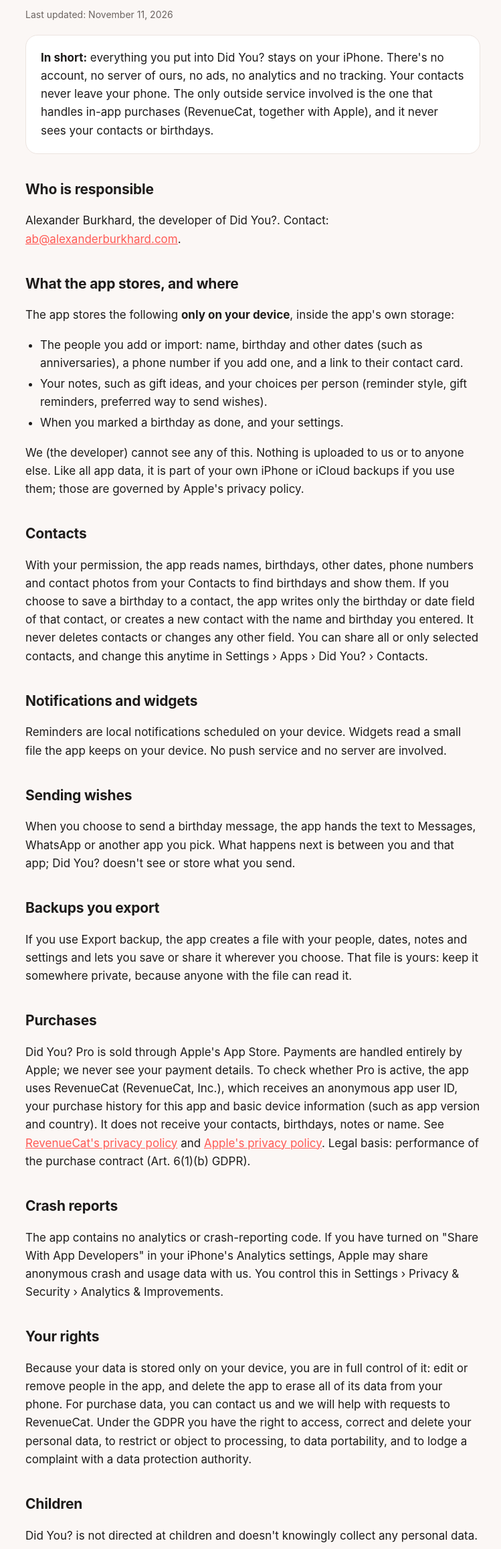
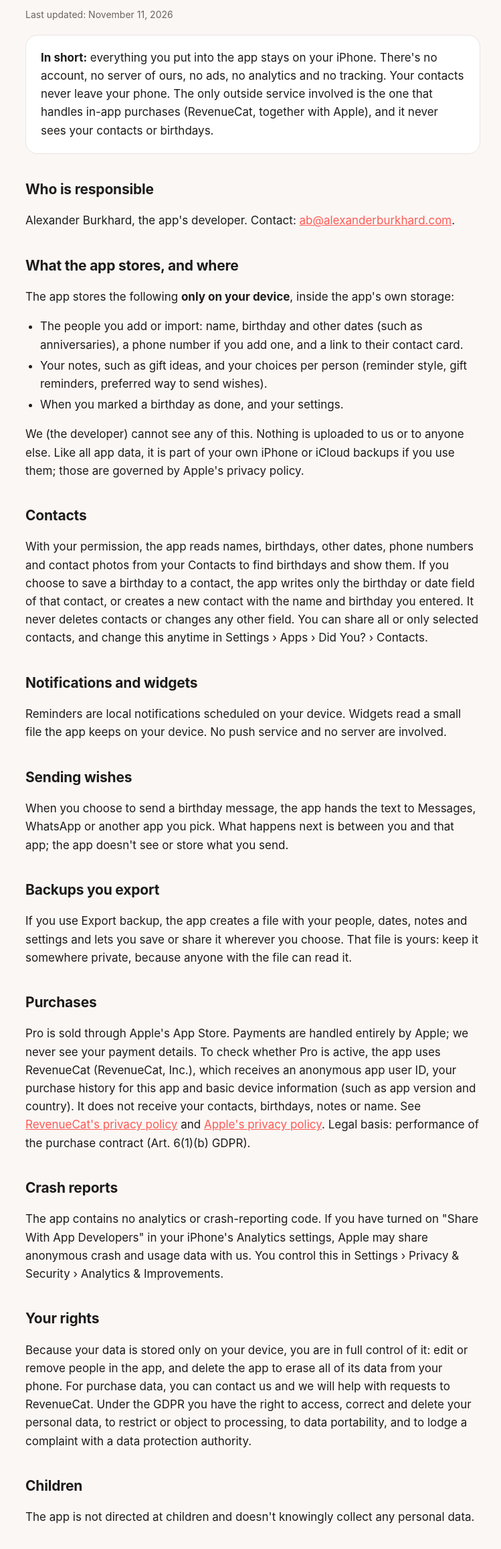
Before and after one commit to alexanderburkhard/didyou, a plain HTML site: page privacy/index.html in a window 1280 px wide. Shown: the part 172-2485 px from the top of the page at 67% size, without its empty margins (262-1011 px from the left). Drawn offline with Linux system fonts and the light colour scheme.

Commit message:
Brand never mid-sentence; favicon
Co-Authored-By: Claude Opus 5.5 <noreply@anthropic.com>

```diff
--- a/privacy/index.html
+++ b/privacy/index.html
@@ -4,7 +4,7 @@
 <meta charset="utf-8"><meta name="viewport" content="width=device-width,initial-scale=1">
 <title>Did You? – Privacy Policy</title>
 <meta name="description" content="Privacy Policy for Did You?. Your contacts never leave your phone.">
-<link rel="stylesheet" href="../style.css">
+<link rel="stylesheet" href="../style.css"><link rel="icon" href="../favicon.svg">
 </head>
 <body><main>
 <header><a href="../" class="mark" aria-hidden="true">?</a><div><a href="../" class="name">Did You?</a><div class="sub">Birthday reminders that don't give up</div></div></header>
@@ -13,11 +13,11 @@
 <p class="updated">Last updated: November 11, 2026</p>
 
 <div class="card">
-<p><strong>In short:</strong> everything you put into Did You? stays on your iPhone. There's no account, no server of ours, no ads, no analytics and no tracking. Your contacts never leave your phone. The only outside service involved is the one that handles in-app purchases (RevenueCat, together with Apple), and it never sees your contacts or birthdays.</p>
+<p><strong>In short:</strong> everything you put into the app stays on your iPhone. There's no account, no server of ours, no ads, no analytics and no tracking. Your contacts never leave your phone. The only outside service involved is the one that handles in-app purchases (RevenueCat, together with Apple), and it never sees your contacts or birthdays.</p>
 </div>
 
 <h2>Who is responsible</h2>
-<p>Alexander Burkhard, the developer of Did You?. Contact: <a href="mailto:ab@alexanderburkhard.com">ab@alexanderburkhard.com</a>.</p>
+<p>Alexander Burkhard, the app's developer. Contact: <a href="mailto:ab@alexanderburkhard.com">ab@alexanderburkhard.com</a>.</p>
 
 <h2>What the app stores, and where</h2>
 <p>The app stores the following <strong>only on your device</strong>, inside the app's own storage:</p>
@@ -35,13 +35,13 @@
 <p>Reminders are local notifications scheduled on your device. Widgets read a small file the app keeps on your device. No push service and no server are involved.</p>
 
 <h2>Sending wishes</h2>
-<p>When you choose to send a birthday message, the app hands the text to Messages, WhatsApp or another app you pick. What happens next is between you and that app; Did You? doesn't see or store what you send.</p>
+<p>When you choose to send a birthday message, the app hands the text to Messages, WhatsApp or another app you pick. What happens next is between you and that app; the app doesn't see or store what you send.</p>
 
 <h2>Backups you export</h2>
 <p>If you use Export backup, the app creates a file with your people, dates, notes and settings and lets you save or share it wherever you choose. That file is yours: keep it somewhere private, because anyone with the file can read it.</p>
 
 <h2>Purchases</h2>
-<p>Did You? Pro is sold through Apple's App Store. Payments are handled entirely by Apple; we never see your payment details. To check whether Pro is active, the app uses RevenueCat (RevenueCat, Inc.), which receives an anonymous app user ID, your purchase history for this app and basic device information (such as app version and country). It does not receive your contacts, birthdays, notes or name. See <a href="https://www.revenuecat.com/privacy">RevenueCat's privacy policy</a> and <a href="https://www.apple.com/legal/privacy/">Apple's privacy policy</a>. Legal basis: performance of the purchase contract (Art. 6(1)(b) GDPR).</p>
+<p>Pro is sold through Apple's App Store. Payments are handled entirely by Apple; we never see your payment details. To check whether Pro is active, the app uses RevenueCat (RevenueCat, Inc.), which receives an anonymous app user ID, your purchase history for this app and basic device information (such as app version and country). It does not receive your contacts, birthdays, notes or name. See <a href="https://www.revenuecat.com/privacy">RevenueCat's privacy policy</a> and <a href="https://www.apple.com/legal/privacy/">Apple's privacy policy</a>. Legal basis: performance of the purchase contract (Art. 6(1)(b) GDPR).</p>
 
 <h2>Crash reports</h2>
 <p>The app contains no analytics or crash-reporting code. If you have turned on "Share With App Developers" in your iPhone's Analytics settings, Apple may share anonymous crash and usage data with us. You control this in Settings › Privacy &amp; Security › Analytics &amp; Improvements.</p>
@@ -50,7 +50,7 @@
 <p>Because your data is stored only on your device, you are in full control of it: edit or remove people in the app, and delete the app to erase all of its data from your phone. For purchase data, you can contact us and we will help with requests to RevenueCat. Under the GDPR you have the right to access, correct and delete your personal data, to restrict or object to processing, to data portability, and to lodge a complaint with a data protection authority.</p>
 
 <h2>Children</h2>
-<p>Did You? is not directed at children and doesn't knowingly collect any personal data.</p>
+<p>The app is not directed at children and doesn't knowingly collect any personal data.</p>
 
 <h2>Changes</h2>
 <p>If this policy changes, the new version will be published on this page with a new date.</p>
```
Also changed, not shown: index.html (+2 -2 lines), favicon.svg (added).
